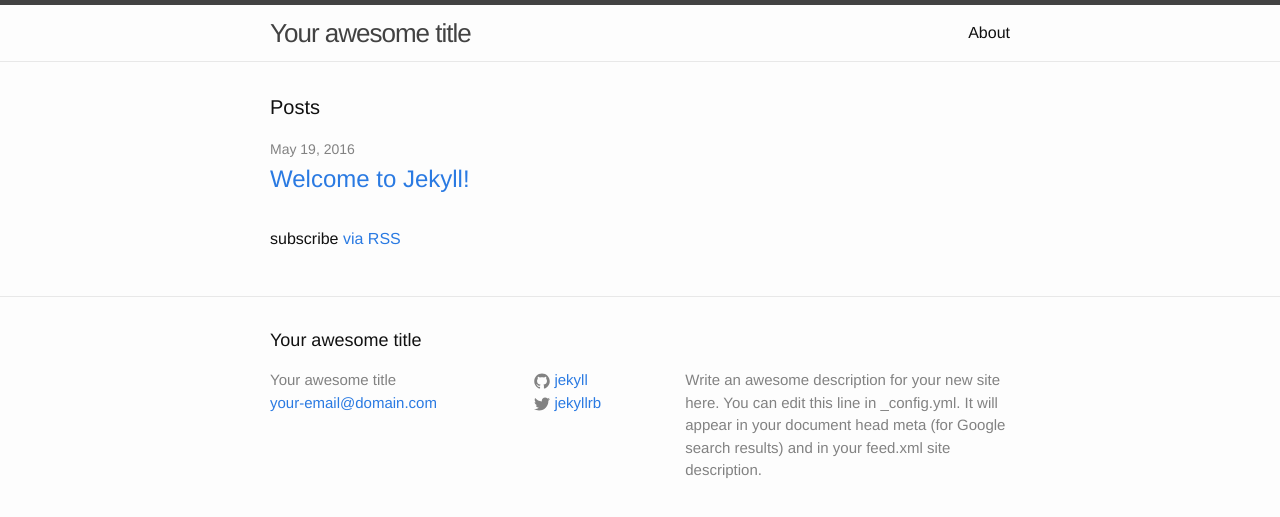
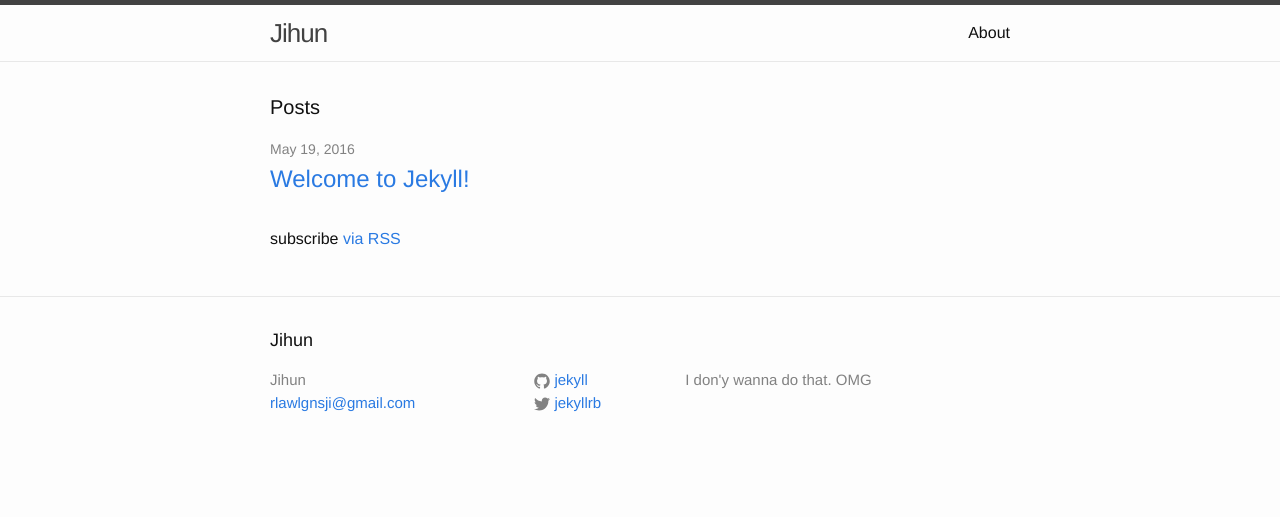
Before and after one commit to ji342/ji342.github.com, a Jekyll site: the page built from index.html, in a window 1280 px wide. Shown: the top 517 px of the page. Built offline with Jekyll 4.4.1, drawn with Linux system fonts in a browser that asks for light colours.

Commit message:
Update _config.yml

```diff
--- a/_config.yml
+++ b/_config.yml
@@ -6,12 +6,10 @@
 # 'jekyll serve'. If you change this file, please restart the server process.
 
 # Site settings
-title: Your awesome title
-email: your-email@domain.com
+title: Jihun
+email: rlawlgnsji@gmail.com
 description: > # this means to ignore newlines until "baseurl:"
-  Write an awesome description for your new site here. You can edit this
-  line in _config.yml. It will appear in your document head meta (for
-  Google search results) and in your feed.xml site description.
+  I don'y wanna do that. OMG
 baseurl: "" # the subpath of your site, e.g. /blog
 url: "http://yourdomain.com" # the base hostname & protocol for your site
 twitter_username: jekyllrb
```
